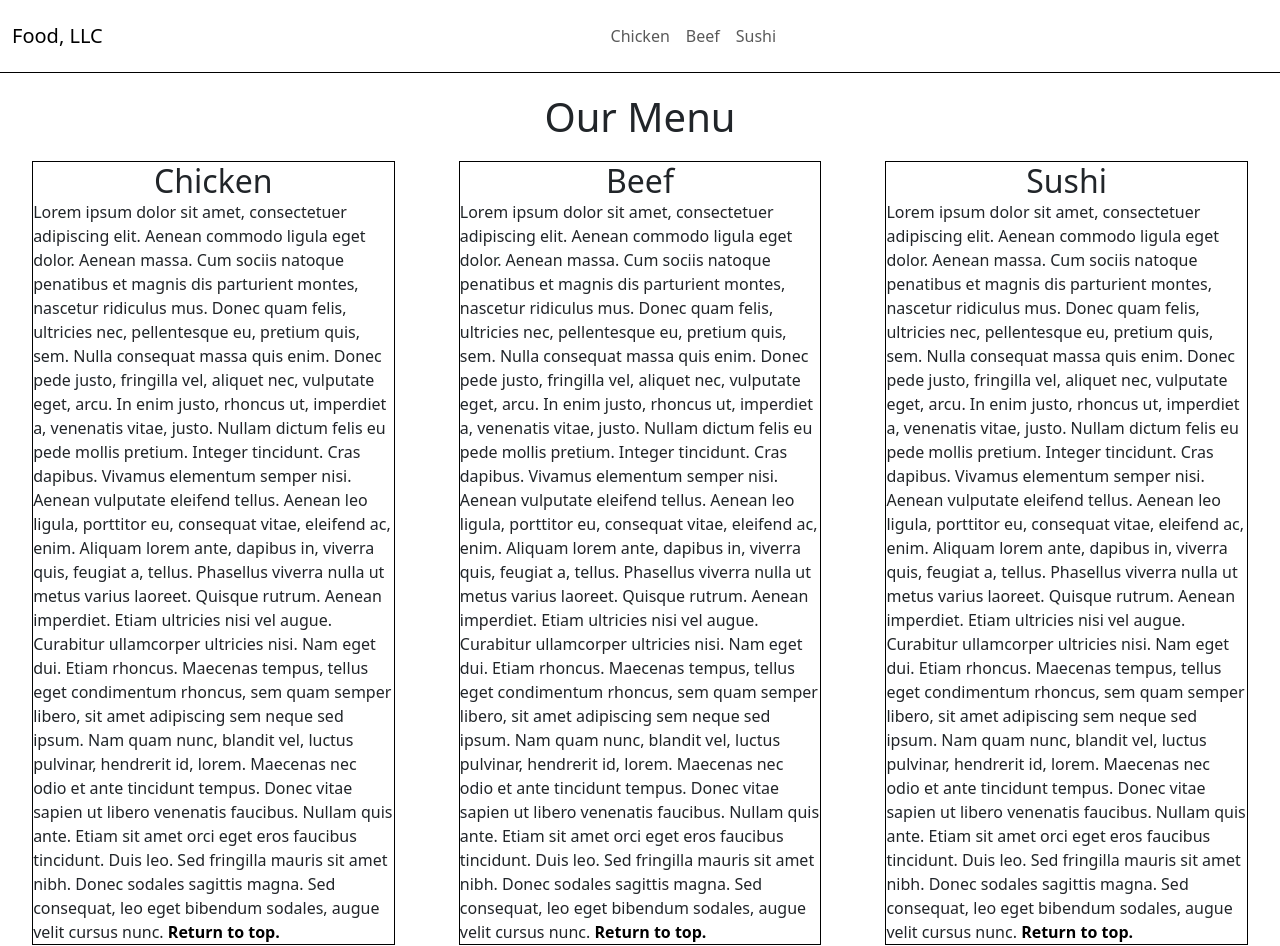
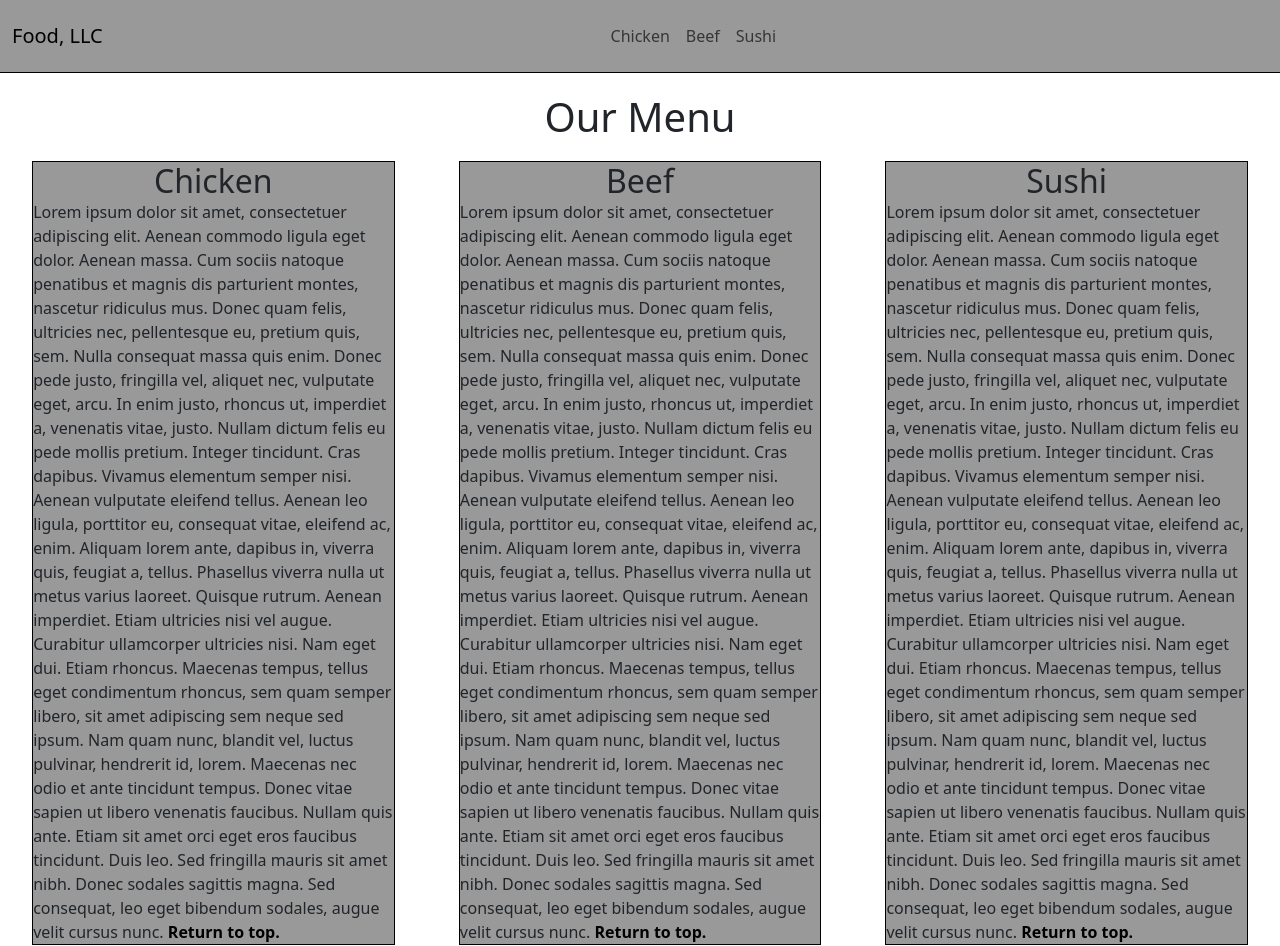
Before and after one commit to derrazmed/derraz, a plain HTML site: page module-3/test.html in a window 1280 px wide. Drawn offline with Linux system fonts and the light colour scheme.

Commit message:
module 3 solution

```diff
--- a/module-3/css/styles.css
+++ b/module-3/css/styles.css
@@ -21,9 +21,10 @@ a{
     text-decoration: none;
     color: black;
 }
-nav{
+header{
     border-bottom: 1px solid black;
     margin-bottom: 20px;
+    background-color: rgb(153 153 153);
 }
 .row{
     width: 100%;
@@ -43,3 +44,6 @@ h1 {
     display: flex;
     align-items: center;
 }
+.cl{
+    background-color: rgb(153 153 153);
+}
--- a/module-3/test.html
+++ b/module-3/test.html
@@ -6,7 +6,7 @@
     <meta http-equiv="X-UA-Compatible" content="IE=edge">
     <link rel="stylesheet" type="text/css" href="css/bootstrap.css">
     <link rel="stylesheet" type="text/css" href="css/styles.css">
-    <title>Assignment 3</title>
+    <title>Module 3 Solution</title>
 </head>
 <body>
     <header>
@@ -29,17 +29,17 @@
     </header>
     <h1 id="menu">Our Menu</h1>
     <div class="row">
-        <div id="chicken" class="col-lg-4 col-md-6 cl">
-            <h2>Chicken</h2>
-            <p id="pt">Lorem ipsum dolor sit amet, consectetuer adipiscing elit. Aenean commodo ligula eget dolor. Aenean massa. Cum sociis natoque penatibus et magnis dis parturient montes, nascetur ridiculus mus. Donec quam felis, ultricies nec, pellentesque eu, pretium quis, sem. Nulla consequat massa quis enim. Donec pede justo, fringilla vel, aliquet nec, vulputate eget, arcu. In enim justo, rhoncus ut, imperdiet a, venenatis vitae, justo. Nullam dictum felis eu pede mollis pretium. Integer tincidunt. Cras dapibus. Vivamus elementum semper nisi. Aenean vulputate eleifend tellus. Aenean leo ligula, porttitor eu, consequat vitae, eleifend ac, enim. Aliquam lorem ante, dapibus in, viverra quis, feugiat a, tellus. Phasellus viverra nulla ut metus varius laoreet. Quisque rutrum. Aenean imperdiet. Etiam ultricies nisi vel augue. Curabitur ullamcorper ultricies nisi. Nam eget dui. Etiam rhoncus. Maecenas tempus, tellus eget condimentum rhoncus, sem quam semper libero, sit amet adipiscing sem neque sed ipsum. Nam quam nunc, blandit vel, luctus pulvinar, hendrerit id, lorem. Maecenas nec odio et ante tincidunt tempus. Donec vitae sapien ut libero venenatis faucibus. Nullam quis ante. Etiam sit amet orci eget eros faucibus tincidunt. Duis leo. Sed fringilla mauris sit amet nibh. Donec sodales sagittis magna. Sed consequat, leo eget bibendum sodales, augue velit cursus nunc.<b><a href="#menu"> Return to top.</a></b></p>
+        <div id="chicken" class="col-lg-4 col-md-6">
+            <h2 class="cl">Chicken</h2>
+            <p id="pt" class="cl">Lorem ipsum dolor sit amet, consectetuer adipiscing elit. Aenean commodo ligula eget dolor. Aenean massa. Cum sociis natoque penatibus et magnis dis parturient montes, nascetur ridiculus mus. Donec quam felis, ultricies nec, pellentesque eu, pretium quis, sem. Nulla consequat massa quis enim. Donec pede justo, fringilla vel, aliquet nec, vulputate eget, arcu. In enim justo, rhoncus ut, imperdiet a, venenatis vitae, justo. Nullam dictum felis eu pede mollis pretium. Integer tincidunt. Cras dapibus. Vivamus elementum semper nisi. Aenean vulputate eleifend tellus. Aenean leo ligula, porttitor eu, consequat vitae, eleifend ac, enim. Aliquam lorem ante, dapibus in, viverra quis, feugiat a, tellus. Phasellus viverra nulla ut metus varius laoreet. Quisque rutrum. Aenean imperdiet. Etiam ultricies nisi vel augue. Curabitur ullamcorper ultricies nisi. Nam eget dui. Etiam rhoncus. Maecenas tempus, tellus eget condimentum rhoncus, sem quam semper libero, sit amet adipiscing sem neque sed ipsum. Nam quam nunc, blandit vel, luctus pulvinar, hendrerit id, lorem. Maecenas nec odio et ante tincidunt tempus. Donec vitae sapien ut libero venenatis faucibus. Nullam quis ante. Etiam sit amet orci eget eros faucibus tincidunt. Duis leo. Sed fringilla mauris sit amet nibh. Donec sodales sagittis magna. Sed consequat, leo eget bibendum sodales, augue velit cursus nunc.<b><a href="#menu"> Return to top.</a></b></p>
         </div>
-        <div id="beef" class="col-lg-4 col-md-6 cl">
-            <h2>Beef</h2>
-            <p id="pt">Lorem ipsum dolor sit amet, consectetuer adipiscing elit. Aenean commodo ligula eget dolor. Aenean massa. Cum sociis natoque penatibus et magnis dis parturient montes, nascetur ridiculus mus. Donec quam felis, ultricies nec, pellentesque eu, pretium quis, sem. Nulla consequat massa quis enim. Donec pede justo, fringilla vel, aliquet nec, vulputate eget, arcu. In enim justo, rhoncus ut, imperdiet a, venenatis vitae, justo. Nullam dictum felis eu pede mollis pretium. Integer tincidunt. Cras dapibus. Vivamus elementum semper nisi. Aenean vulputate eleifend tellus. Aenean leo ligula, porttitor eu, consequat vitae, eleifend ac, enim. Aliquam lorem ante, dapibus in, viverra quis, feugiat a, tellus. Phasellus viverra nulla ut metus varius laoreet. Quisque rutrum. Aenean imperdiet. Etiam ultricies nisi vel augue. Curabitur ullamcorper ultricies nisi. Nam eget dui. Etiam rhoncus. Maecenas tempus, tellus eget condimentum rhoncus, sem quam semper libero, sit amet adipiscing sem neque sed ipsum. Nam quam nunc, blandit vel, luctus pulvinar, hendrerit id, lorem. Maecenas nec odio et ante tincidunt tempus. Donec vitae sapien ut libero venenatis faucibus. Nullam quis ante. Etiam sit amet orci eget eros faucibus tincidunt. Duis leo. Sed fringilla mauris sit amet nibh. Donec sodales sagittis magna. Sed consequat, leo eget bibendum sodales, augue velit cursus nunc.<b><a href="#menu"> Return to top.</a></b></p>
+        <div id="beef" class="col-lg-4 col-md-6">
+            <h2 class="cl">Beef</h2>
+            <p class="cl" id="pt">Lorem ipsum dolor sit amet, consectetuer adipiscing elit. Aenean commodo ligula eget dolor. Aenean massa. Cum sociis natoque penatibus et magnis dis parturient montes, nascetur ridiculus mus. Donec quam felis, ultricies nec, pellentesque eu, pretium quis, sem. Nulla consequat massa quis enim. Donec pede justo, fringilla vel, aliquet nec, vulputate eget, arcu. In enim justo, rhoncus ut, imperdiet a, venenatis vitae, justo. Nullam dictum felis eu pede mollis pretium. Integer tincidunt. Cras dapibus. Vivamus elementum semper nisi. Aenean vulputate eleifend tellus. Aenean leo ligula, porttitor eu, consequat vitae, eleifend ac, enim. Aliquam lorem ante, dapibus in, viverra quis, feugiat a, tellus. Phasellus viverra nulla ut metus varius laoreet. Quisque rutrum. Aenean imperdiet. Etiam ultricies nisi vel augue. Curabitur ullamcorper ultricies nisi. Nam eget dui. Etiam rhoncus. Maecenas tempus, tellus eget condimentum rhoncus, sem quam semper libero, sit amet adipiscing sem neque sed ipsum. Nam quam nunc, blandit vel, luctus pulvinar, hendrerit id, lorem. Maecenas nec odio et ante tincidunt tempus. Donec vitae sapien ut libero venenatis faucibus. Nullam quis ante. Etiam sit amet orci eget eros faucibus tincidunt. Duis leo. Sed fringilla mauris sit amet nibh. Donec sodales sagittis magna. Sed consequat, leo eget bibendum sodales, augue velit cursus nunc.<b><a href="#menu"> Return to top.</a></b></p>
         </div>
-        <div id="sushi" class="col-lg-4 col-md-12 cl">
-            <h2>Sushi</h2>
-            <p id="pt">Lorem ipsum dolor sit amet, consectetuer adipiscing elit. Aenean commodo ligula eget dolor. Aenean massa. Cum sociis natoque penatibus et magnis dis parturient montes, nascetur ridiculus mus. Donec quam felis, ultricies nec, pellentesque eu, pretium quis, sem. Nulla consequat massa quis enim. Donec pede justo, fringilla vel, aliquet nec, vulputate eget, arcu. In enim justo, rhoncus ut, imperdiet a, venenatis vitae, justo. Nullam dictum felis eu pede mollis pretium. Integer tincidunt. Cras dapibus. Vivamus elementum semper nisi. Aenean vulputate eleifend tellus. Aenean leo ligula, porttitor eu, consequat vitae, eleifend ac, enim. Aliquam lorem ante, dapibus in, viverra quis, feugiat a, tellus. Phasellus viverra nulla ut metus varius laoreet. Quisque rutrum. Aenean imperdiet. Etiam ultricies nisi vel augue. Curabitur ullamcorper ultricies nisi. Nam eget dui. Etiam rhoncus. Maecenas tempus, tellus eget condimentum rhoncus, sem quam semper libero, sit amet adipiscing sem neque sed ipsum. Nam quam nunc, blandit vel, luctus pulvinar, hendrerit id, lorem. Maecenas nec odio et ante tincidunt tempus. Donec vitae sapien ut libero venenatis faucibus. Nullam quis ante. Etiam sit amet orci eget eros faucibus tincidunt. Duis leo. Sed fringilla mauris sit amet nibh. Donec sodales sagittis magna. Sed consequat, leo eget bibendum sodales, augue velit cursus nunc.<b><a href="#menu"> Return to top.</a></b></p>
+        <div id="sushi" class="col-lg-4 col-md-12">
+            <h2 class="cl" class="cl">Sushi</h2>
+            <p class="cl" id="pt">Lorem ipsum dolor sit amet, consectetuer adipiscing elit. Aenean commodo ligula eget dolor. Aenean massa. Cum sociis natoque penatibus et magnis dis parturient montes, nascetur ridiculus mus. Donec quam felis, ultricies nec, pellentesque eu, pretium quis, sem. Nulla consequat massa quis enim. Donec pede justo, fringilla vel, aliquet nec, vulputate eget, arcu. In enim justo, rhoncus ut, imperdiet a, venenatis vitae, justo. Nullam dictum felis eu pede mollis pretium. Integer tincidunt. Cras dapibus. Vivamus elementum semper nisi. Aenean vulputate eleifend tellus. Aenean leo ligula, porttitor eu, consequat vitae, eleifend ac, enim. Aliquam lorem ante, dapibus in, viverra quis, feugiat a, tellus. Phasellus viverra nulla ut metus varius laoreet. Quisque rutrum. Aenean imperdiet. Etiam ultricies nisi vel augue. Curabitur ullamcorper ultricies nisi. Nam eget dui. Etiam rhoncus. Maecenas tempus, tellus eget condimentum rhoncus, sem quam semper libero, sit amet adipiscing sem neque sed ipsum. Nam quam nunc, blandit vel, luctus pulvinar, hendrerit id, lorem. Maecenas nec odio et ante tincidunt tempus. Donec vitae sapien ut libero venenatis faucibus. Nullam quis ante. Etiam sit amet orci eget eros faucibus tincidunt. Duis leo. Sed fringilla mauris sit amet nibh. Donec sodales sagittis magna. Sed consequat, leo eget bibendum sodales, augue velit cursus nunc.<b><a href="#menu"> Return to top.</a></b></p>
         </div>
     </div>
     <script type="text/javascript" src="js/bootstrap.js"></script>
```
